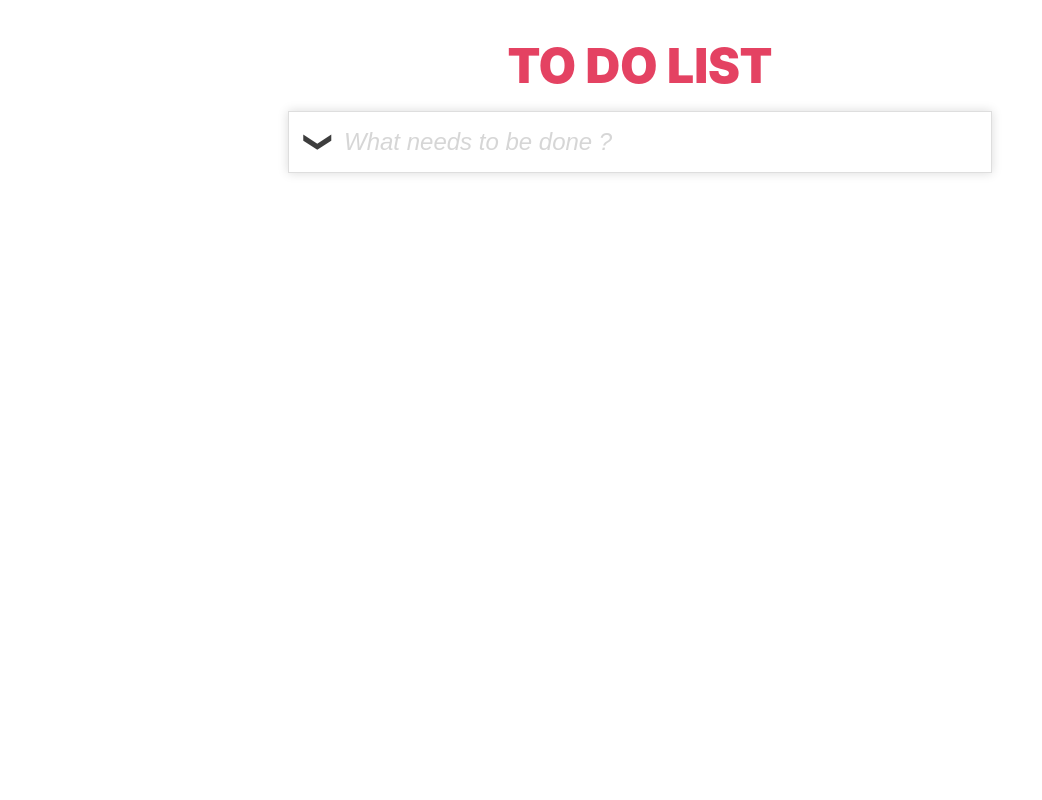
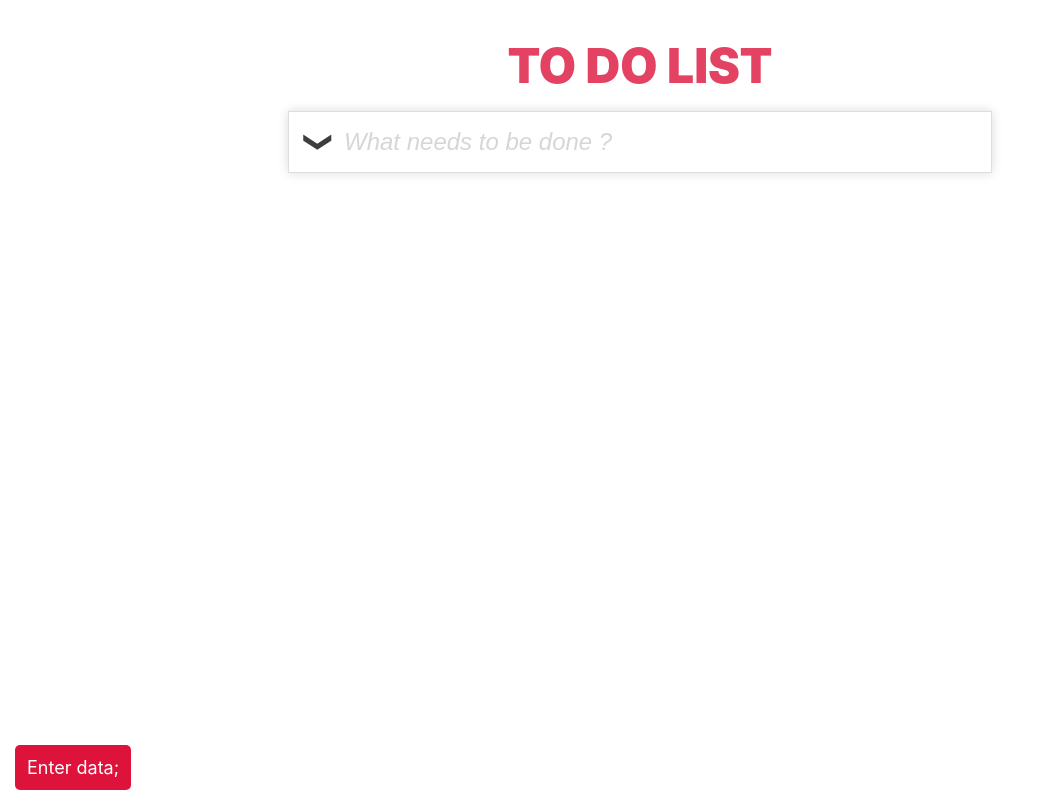
Before and after one commit to Artem2001S/todo, a React (Create React App) app: page / in a window 1280 px wide. Shown: the whole page, without its empty margins (0-1042 px from the left). Built offline with nearby package versions, Linux system fonts and the light colour scheme; the HTML template or start-up script is replaced by a standard one.

Commit message:
feat: add Alert component

```diff
--- a/src/components/AddForm/AddForm.jsx
+++ b/src/components/AddForm/AddForm.jsx
@@ -1,5 +1,6 @@
 import React, { useState } from 'react'
 import classes from './AddForm.module.scss'
+import Alert from '../UI/Alert/Alert';
 
 export default function AddForm({ sumbitHandler, onToggleAll }) {
   const [value, setValue] = useState('');
@@ -12,6 +13,7 @@ export default function AddForm({ sumbitHandler, onToggleAll }) {
         setValue('');
       }
     } >
+      <Alert >Enter data;</Alert>
       <div>
         <div onClick={onToggleAll} className={classes.ToggleAllBtn + ' ' + classes.Active}>
           ❯
--- /dev/null
+++ b/src/components/UI/Alert/Alert.jsx
@@ -0,0 +1,23 @@
+import React from 'react'
+import classes from './Alert.module.scss'
+
+export default class Alert extends React.Component {
+  constructor() {
+    super();
+    this.alertRef = React.createRef();
+  }
+
+  render() {
+    return (
+      <div ref={this.alertRef} className={classes.Alert} >
+        {this.props.children}
+      </div>
+    )
+  }
+
+  componentDidMount() {
+    setTimeout(() => {
+      this.alertRef.current.className += ' ' + classes.AlertAnimated;
+    }, 0);
+  }
+}
--- /dev/null
+++ b/src/components/UI/Alert/Alert.module.scss
@@ -0,0 +1,20 @@
+.Alert {
+  position: fixed;
+  bottom: 10px;
+  left: -100%;
+
+  padding: 12px;
+
+  border-radius: 5px;
+  background-color: #dd133b;
+  font-size: 18px;
+  color: #ffffff;
+
+  transition: opacity 2s, left 0.8s;
+  opacity: 0.5;
+}
+
+.AlertAnimated {
+  opacity: 1;
+  left: 15px;
+}
```
